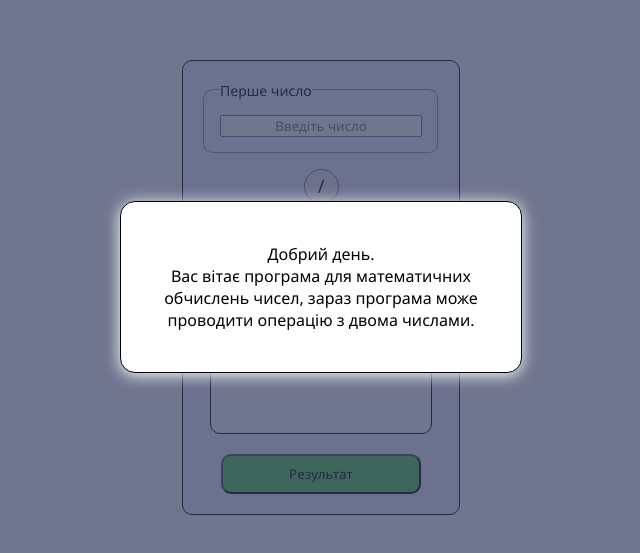
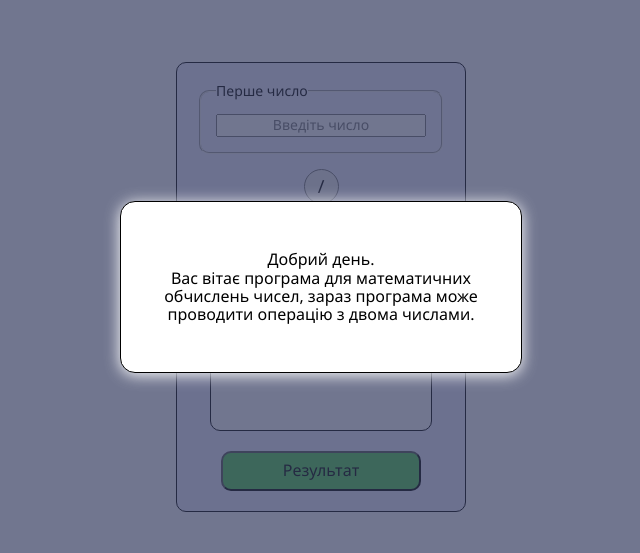
Before and after one commit to pulse281/test_in_Maklai, a website: page src/index.html in a window 1280 px wide. Shown: the part 113-666 px from the top of the page, without its empty margins (319-959 px from the left). Drawn offline with nearby package versions, Linux system fonts and the light colour scheme; files that its build step writes are made by us from their sources; files whose address does not match are found by name.

Commit message:
bug fixes and upgrades + css transform to SASS

```diff
--- a/gulpfile.js
+++ b/gulpfile.js
@@ -4,6 +4,7 @@ const gulp = require("gulp");
 const webpack = require("webpack-stream");
 const browsersync = require("browser-sync");
 
+const sass = require('gulp-sass')(require('sass'));
 const cleanCSS = require('gulp-clean-css');
 const autoprefixer = require('gulp-autoprefixer');
 const rename = require("gulp-rename");
@@ -52,7 +53,7 @@ gulp.task("watch", () => {
 
     gulp.watch("./src/js/**/*.js", gulp.parallel("build-js"));
     gulp.watch("src/*.html").on('change', gulp.parallel("html"));
-    gulp.watch("src/css/**/*.+css", gulp.parallel("styles"));
+    gulp.watch("src/sass/**/*.+(scss||sass||css)", gulp.parallel("styles"));
 });
 
 gulp.task("build-prod-js", () => {
@@ -91,10 +92,12 @@ gulp.task('html', () => {
 });
 
 gulp.task('styles', () => {
-  return gulp.src("src/css/**/*.css")
-      .pipe(rename({suffix: '.min', prefix: ''}))
+  return gulp.src("src/sass/**/*.+(scss||sass)")
+      .pipe(sass({outputStyle: 'compressed'}).on('error', sass.logError))
+      .pipe(rename({suffix: '.min', prefixs: ''}))
       .pipe(autoprefixer())
       .pipe(cleanCSS({compatibility: 'ie8'}))
+      .pipe(sass({includePaths: require("node-normalize-scss").includePaths}))
       .pipe(gulp.dest("dist/css"))
       .pipe(browsersync.stream());
 });
--- a/src/index.html
+++ b/src/index.html
@@ -9,11 +9,12 @@
 </head>
 <body>
 
-    <div class="wrapper">
+    <section class="calc">
+        <div class="calc__wrapper">
             <form action="" class="form">
                 <label>
                     <fieldset class="form__label"><legend>Перше число</legend>
-                    <input id="first-number" type="number" placeholder="Введіть число" class="form__inp">
+                        <input name="num1" id="first-number" type="number" placeholder="Введіть число" class="form__inp" required>
                     </fieldset>
                 </label>
                 <select class="form__sel" name="operation" id="">
@@ -24,7 +25,7 @@
                 </select>
                 <label>
                     <fieldset class="form__label"><legend>Друге число</legend>
-                    <input id="second-number" type="number" placeholder="Введіть число" class="form__inp">
+                        <input name="num2" id="second-number" type="number" placeholder="Введіть число" class="form__inp" required>
                     </fieldset>
                 </label>
 
@@ -33,6 +34,7 @@
                 <button class="form__sub">Результат</button>
             </form>
         </div>
+    </section>
 
 
     <div class="layout layout_active">
--- a/src/js/modules/calc.js
+++ b/src/js/modules/calc.js
@@ -1,24 +1,17 @@
-'use strict'
+'use strict';
 
 const calc = () => {
     const firstNum = document.querySelector('#first-number'),
-      secondNum = document.querySelector('#second-number'),
-      select = document.querySelector('.form__sel'),
-      output = document.querySelector('.form__output'),
-      submit = document.querySelector('.form__sub');
+          secondNum = document.querySelector('#second-number'),
+          select = document.querySelector('.form__sel'),
+          output = document.querySelector('.form__output'),
+          submit = document.querySelector('.form');
 
-    const getVal = (arg) => {
-        return Number(arg.value);
-    };
 
-    submit.addEventListener('click', (e) => {
-        e.preventDefault();
 
-        output.textContent = calculate(firstNum, secondNum, select.value);
+    const getVal = (arg) =>  Number(arg.value);
 
-    });
-
-    function calculate(first, second, operator) {
+    const calculate = (first, second, operator) => {
         let res;
         switch (operator) {
             case '/':
@@ -38,8 +31,15 @@ const calc = () => {
                 res = getVal(first) + getVal(second);
                 break;
             }
-        return    Math.round(res);
-    }
+        return Math.round(res);
+    };
+
+    submit.addEventListener('submit', (e) => {
+        e.preventDefault();
+
+        output.textContent = calculate(firstNum, secondNum, select.value);
+    });
+
 };
 
 export default calc;
--- a/src/js/modules/modal.js
+++ b/src/js/modules/modal.js
@@ -1,8 +1,13 @@
 const modal = (layoutSelector) => {
     const layout = document.querySelector(layoutSelector);
 
+    if (layout.classList.contains('layout_active')) {
+        document.body.style.overflow = 'hidden';
+    }
+
     layout.addEventListener('click', (e) => {
         layout.classList.remove('layout_active');
+        document.body.style.overflow = 'auto';
     });
 };
 
--- /dev/null
+++ b/src/js/terminal.js
@@ -0,0 +1,27 @@
+let a = 'name name name   sec sec   yes yes yes yes';
+let obj = {
+    'name': 1,
+    'sec': 115,
+    'yes': 28
+};
+
+
+let e = a.split('   ').map(subArr => {
+    return subArr.split(' ');
+})
+.reduce((acum, word) => {
+    console.log(acum.length);
+
+    for (let key in obj) {
+        if(key == word) {
+            word = obj[key];
+        }
+    }
+
+    if (acum) {
+        acum += ' ';
+    }
+    return acum + word;
+}, '');
+
+console.log(typeof e);
--- /dev/null
+++ b/src/sass/blocks/_cals.scss
@@ -0,0 +1,8 @@
+.calc {
+    &__wrapper {
+        height: 100vh;
+        display: flex;
+        justify-content: center;
+        align-items: center;
+    }
+}
--- /dev/null
+++ b/src/sass/blocks/_form.scss
@@ -0,0 +1,73 @@
+.form {
+    padding: 20px;
+    display: flex;
+    flex-direction: column;
+    justify-content: center;
+    align-items: center;
+    border: 1px solid black;
+    border-radius: 10px;
+    padding: 20px;
+    background-color: #efefff;
+
+    &__label {
+        font-size: 14px;
+        border-radius: 10px;
+        padding: 15px;
+    }
+    &__inp {
+        text-align: center;
+    }
+    &__sel {
+        margin: 15px;
+        width: 35px;
+        height: 35px;
+        border-radius: 50%;
+        text-align: center;
+        font-size: 18px;
+
+        -webkit-appearance: none;
+        -moz-appearance: none;
+        appearance: none;
+
+    }
+    &__output {
+        display: flex;
+        align-items: center;
+        text-align: center;
+        justify-content: center;
+        height: 100px;
+        width: 200px;
+        padding: 10px;
+        background-color: #fff;
+        border: 1px solid black;
+        border-radius: 10px;
+        margin: 20px 0;
+        font-size: 22px;
+        font-weight: 500;
+        overflow: auto;
+
+        &::-webkit-scrollbar {
+            width: 10px;
+        }
+        &::-webkit-scrollbar-thumb {
+            background-color: #223c50;
+            border-radius: 10px;
+        }
+    }
+
+    &__sub {
+        width: 200px;
+        height: 40px;
+        background: #53cc53;
+        border-radius: 10px;
+    }
+}
+
+input[type="number"]::-webkit-outer-spin-button,
+input[type="number"]::-webkit-inner-spin-button {
+    -webkit-appearance: none;
+    margin: 0;
+}
+input[type="number"] {
+    -moz-appearance: textfield;
+}
--- /dev/null
+++ b/src/sass/blocks/_modal.scss
@@ -0,0 +1,29 @@
+.modal {
+    position:fixed;
+    top: 50%;
+    left: 50%;
+    transform: translate(-50%, -50%);
+    display: flex;
+    align-items: center;
+    text-align: center;
+    padding: 10px 15px;
+    max-width: 370px;
+    min-height: 150px;
+    border: 1px solid black;
+    border-radius: 15px;
+    background-color: #fff;
+    box-shadow: 0 2px 15px white;
+    z-index: 7;
+}
+.layout {
+    position: fixed;
+    display: none;
+    top: 0;
+    width: 100%;
+    height: 100%;
+    overflow: hidden;
+    background-color: rgba(53, 60, 96, .7);
+}
+.layout_active {
+    display: block;
+}
--- /dev/null
+++ b/src/sass/style.scss
@@ -0,0 +1,9 @@
+//@import 'libs/bootstrap-reboot.min';
+@import '../../node_modules/normalize.css/normalize';
+*{
+    font-family:'Segoe UI', Tahoma, Geneva, Verdana, sans-serif;
+}
+
+@import 'blocks/cals.scss';
+@import 'blocks/form';
+@import 'blocks/modal.scss';
```
Also changed, not shown: package.json (+7 -5 lines), dist/css/style.min.css, dist/index.html, dist/js/script.js, src/css/style.css (deleted), 2 other files. Lines whose indentation alone changed are shown as unchanged.
